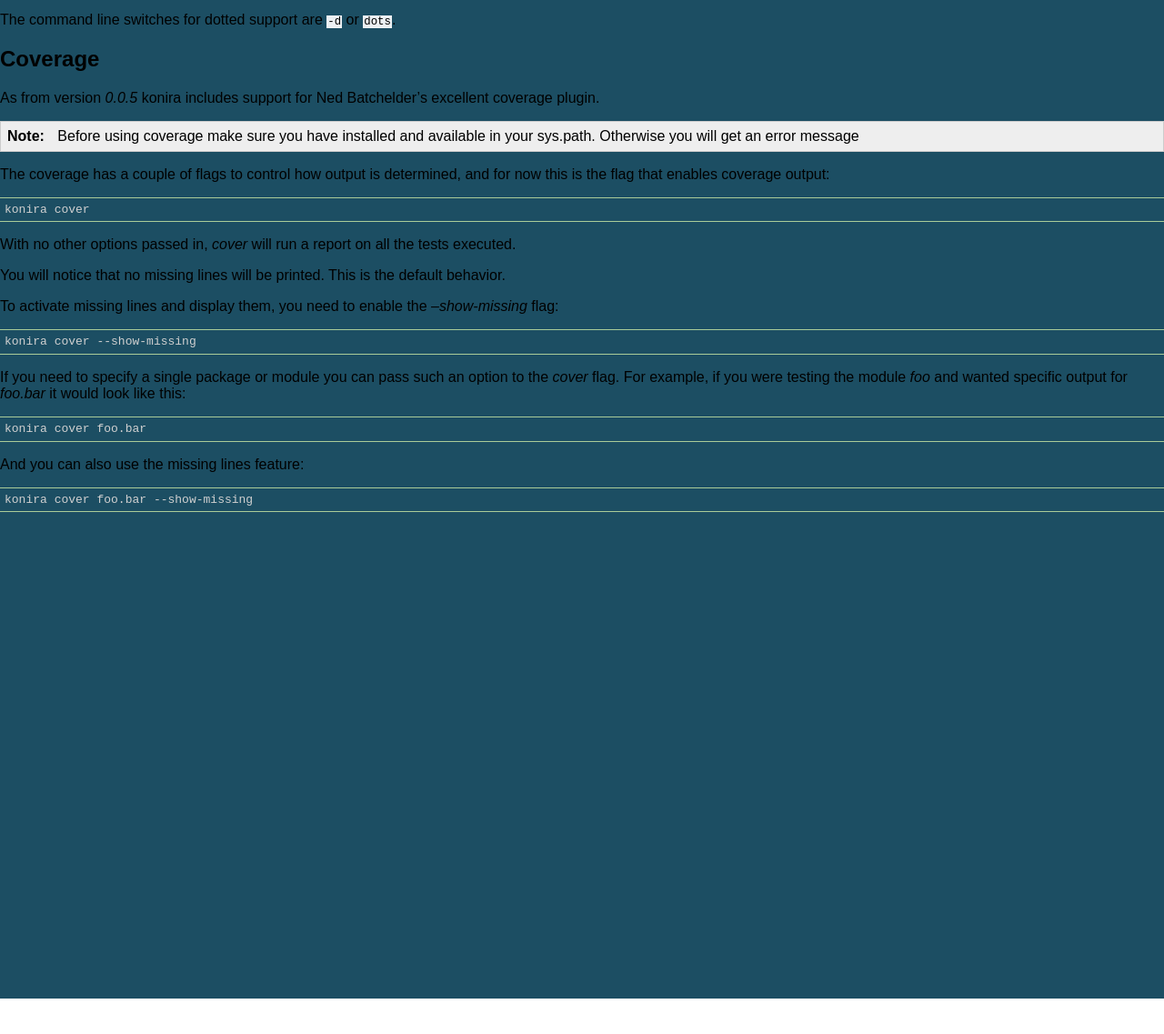
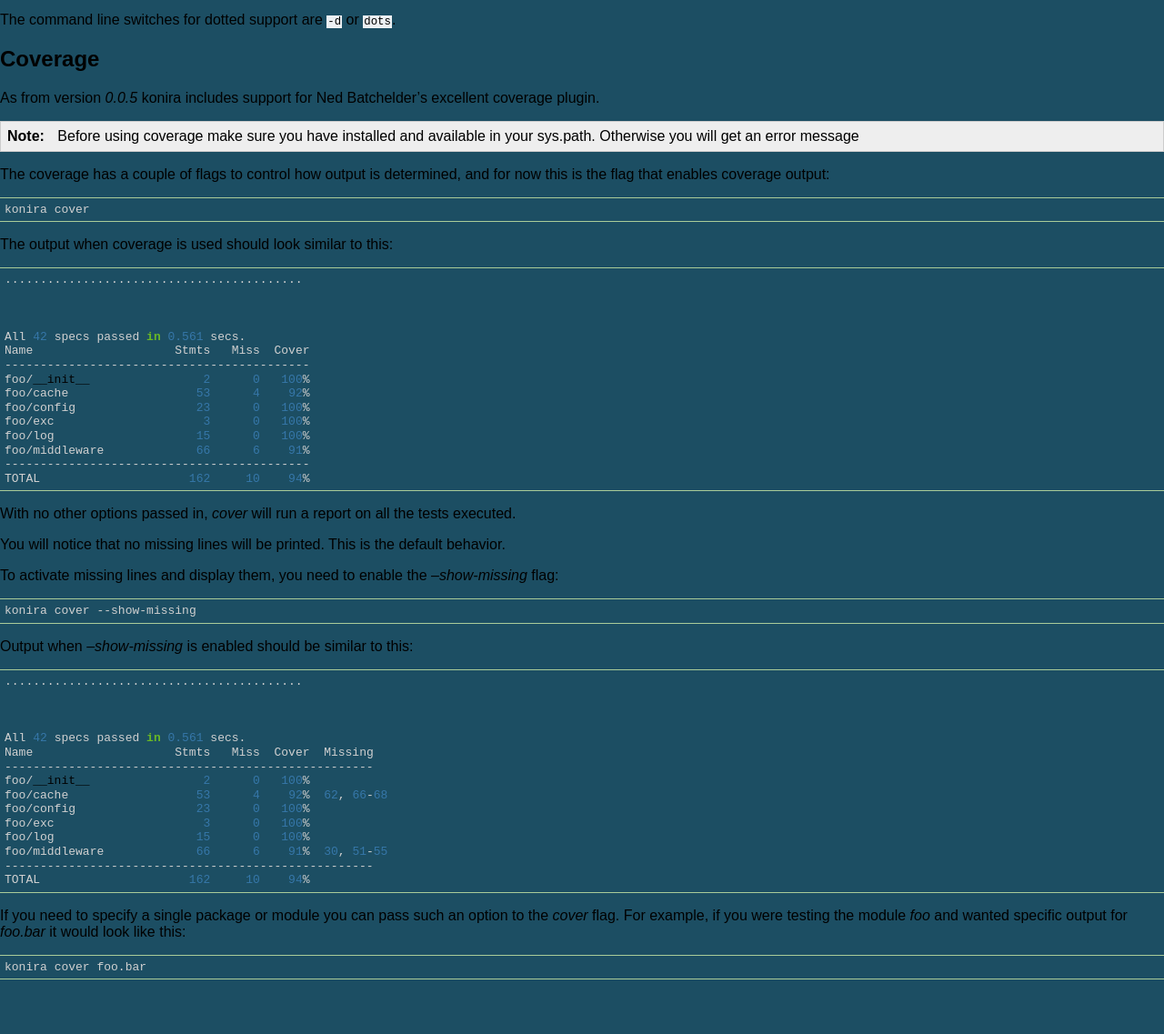
Before and after one commit to alfredodeza/konira, a Sphinx documentation site: the page built from docs/commandline.rst, in a window 1280 px wide and 1400 px high, scrolled down 2969 px. Shown: the top 1137 px of the window at 91% size. Built offline with Sphinx 7.4.7, drawn with Linux system fonts in a browser that asks for light colours; before the commit the page ends 4067 px from its top, so only the background shows below that.

Commit message:
updated the coverage docs

```diff
--- a/docs/commandline.rst
+++ b/docs/commandline.rst
@@ -230,6 +230,24 @@
 
     konira cover
 
+The output when coverage is used should look similar to this::
+
+    ..........................................
+
+
+
+    All 42 specs passed in 0.561 secs.
+    Name                    Stmts   Miss  Cover
+    -------------------------------------------
+    foo/__init__                2      0   100%
+    foo/cache                  53      4    92%
+    foo/config                 23      0   100%
+    foo/exc                     3      0   100%
+    foo/log                    15      0   100%
+    foo/middleware             66      6    91%
+    -------------------------------------------
+    TOTAL                     162     10    94%
+
 
 With no other options passed in, `cover` will run a report on all the tests
 executed.
@@ -244,6 +262,25 @@
 
     konira cover --show-missing
 
+Output when `--show-missing` is enabled should be similar to this::
+
+
+    ..........................................
+
+
+
+    All 42 specs passed in 0.561 secs.
+    Name                    Stmts   Miss  Cover  Missing
+    ----------------------------------------------------
+    foo/__init__                2      0   100%
+    foo/cache                  53      4    92%  62, 66-68
+    foo/config                 23      0   100%
+    foo/exc                     3      0   100%
+    foo/log                    15      0   100%
+    foo/middleware             66      6    91%  30, 51-55
+    ----------------------------------------------------
+    TOTAL                     162     10    94%
+
 
 If you need to specify a single package or module you can pass such an option
 to the `cover` flag. For example, if you were testing the module `foo` and
@@ -252,11 +289,3 @@
 ::
 
     konira cover foo.bar
-
-
-And you can also use the missing lines feature:
-
-
-::
-
-    konira cover foo.bar --show-missing
```
